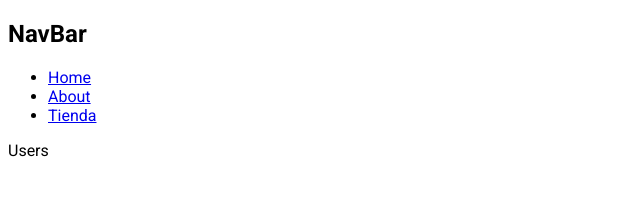
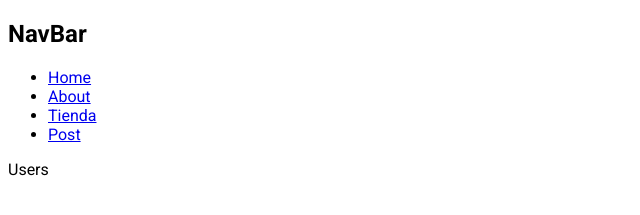
Before and after one commit to patxiarana/Nextjs, a Next.js app in the folder firstnext/: page / in a window 1280 px wide. Shown: the top 215 px of the page, without its empty margins (0-640 px from the left). Built offline with nearby package versions, Linux system fonts and the light colour scheme.

Commit message:
probando loading

```diff
--- a/firstnext/app/post/page.jsx
+++ b/firstnext/app/post/page.jsx
@@ -3,6 +3,9 @@ import PostCard from '@/components/PostCard'
 async function loadPost() {
     const res = await fetch("https://jsonplaceholder.typicode.com/posts")
     const data = await res.json()
+
+    new Promise((resolve) => setTimeout(resolve,4000))
+
     return data
 }
 
--- a/firstnext/components/NavBar.jsx
+++ b/firstnext/components/NavBar.jsx
@@ -13,6 +13,9 @@ export default function NavBar() {
             <li>
                 <Link href="/tienda">Tienda</Link>
             </li>
+            <li>
+                <Link href="/post">Post</Link>
+            </li>
         </ul>
     </nav>)
 }
```
Also changed, not shown: firstnext/app/post/loading.jsx (added, +7 -0 lines).
